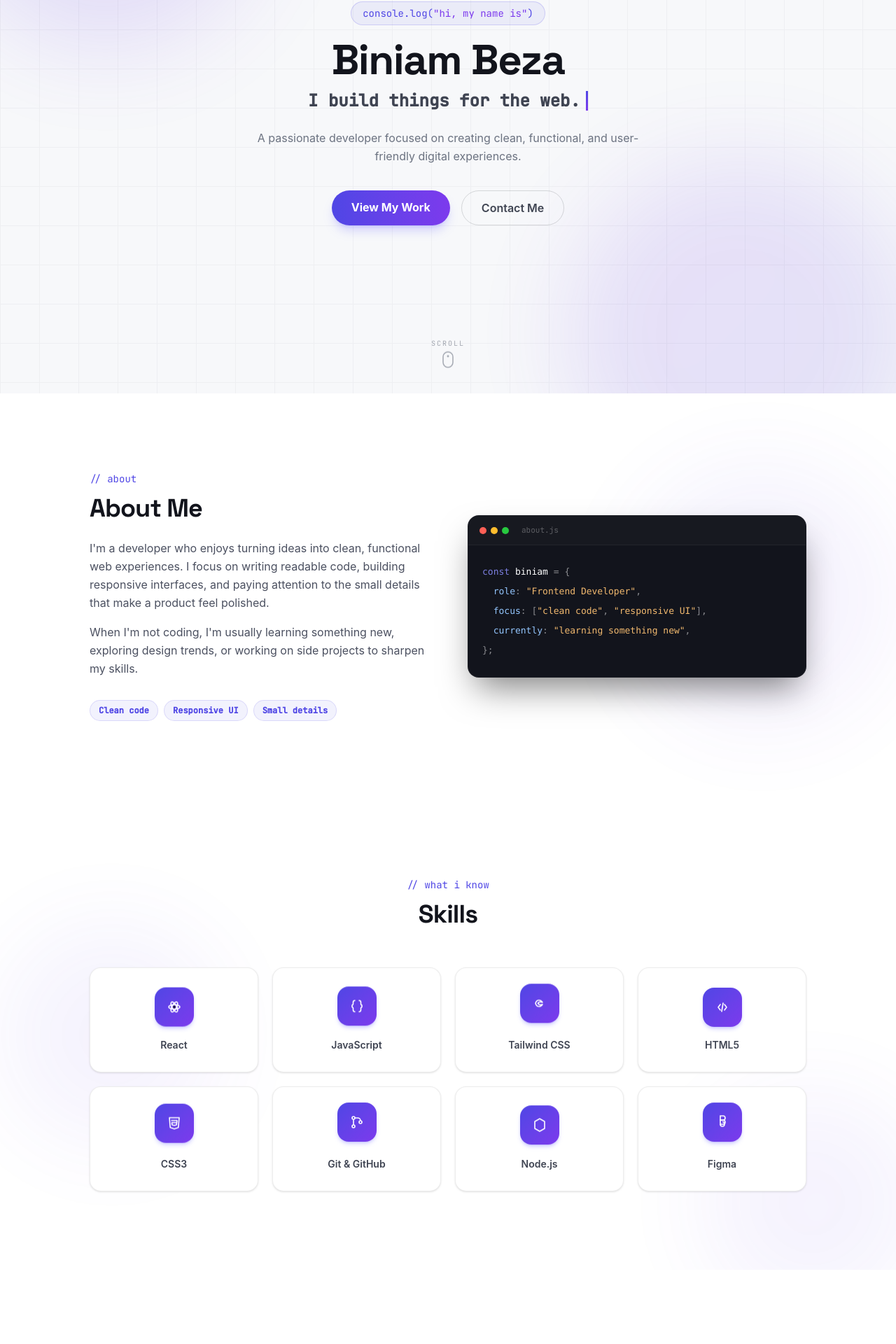
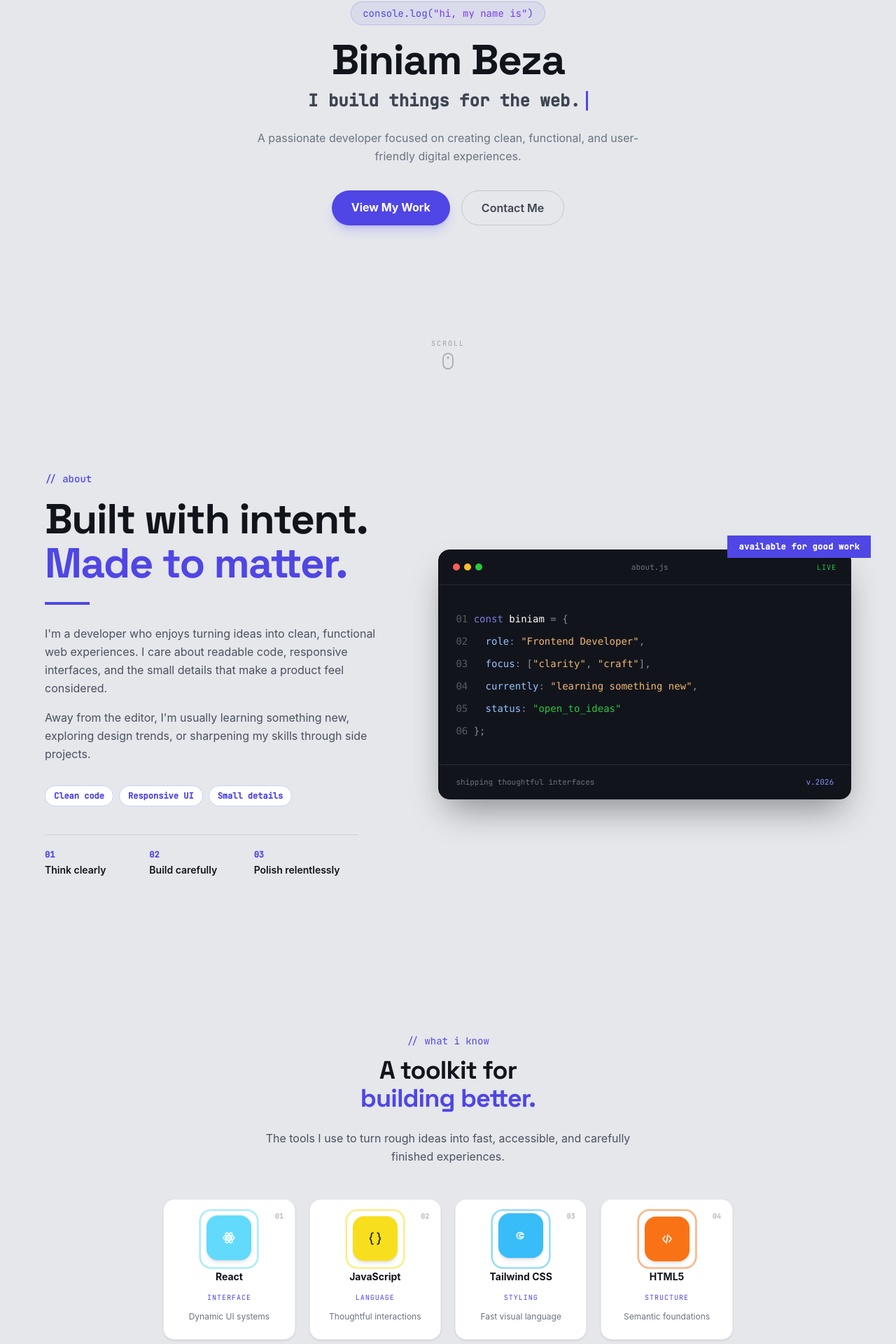
Before and after one commit to biniambeza/my-latest-portfolio, a React (Vite) app: page / in a window 1280 px wide. Shown: the part 238-2158 px from the top of the page at 70% size. Built offline with nearby package versions, Linux system fonts and the light colour scheme.

Commit message:
color corrections

```diff
--- a/src/components/Card.jsx
+++ b/src/components/Card.jsx
@@ -2,7 +2,7 @@ export default function Card({ project }) {
   const { title, description, image, tags, demo, github } = project;
 
   return (
-    <div className="group flex flex-col h-full bg-white dark:bg-zinc-900/60 rounded-2xl border border-black/6 dark:border-zinc-800 overflow-hidden shadow-sm transition-all duration-300 hover:-translate-y-1.5 hover:shadow-xl hover:shadow-indigo-500/10 dark:hover:shadow-indigo-500/10 dark:hover:border-zinc-700">
+    <div className="group flex flex-col h-full bg-white dark:bg-zinc-900 rounded-2xl border border-black/6 dark:border-zinc-800 overflow-hidden shadow-sm transition-all duration-300 hover:-translate-y-1.5 hover:shadow-xl hover:shadow-indigo-500/10 dark:hover:shadow-indigo-500/10 dark:hover:border-zinc-700">
       {/* Thumbnail */}
       <div className="relative aspect-video overflow-hidden bg-[#12141C] dark:bg-zinc-950">
         {image ? (
@@ -12,7 +12,7 @@ export default function Card({ project }) {
             className="w-full h-full object-cover transition-transform duration-500 group-hover:scale-105"
           />
         ) : (
-          <div className="w-full h-full flex items-center justify-center bg-linear-to-br from-[#4F46E5] to-[#7C3AED]">
+          <div className="w-full h-full flex items-center justify-center bg-[#4F46E5]">
             <span
               className="text-white/90 text-lg font-bold tracking-tight"
               style={{ fontFamily: "'Space Grotesk', sans-serif" }}
@@ -21,7 +21,6 @@ export default function Card({ project }) {
             </span>
           </div>
         )}
-        <div className="absolute inset-0 bg-linear-to-t from-black/50 via-transparent to-transparent opacity-0 group-hover:opacity-100 transition-opacity duration-300" />
       </div>
 
       {/* Body */}
--- a/src/sections/About.jsx
+++ b/src/sections/About.jsx
@@ -11,106 +11,101 @@ export default function About() {
   }, []);
 
   const focus = ["Clean code", "Responsive UI", "Small details"];
+  const stats = [
+    ["01", "Think clearly"],
+    ["02", "Build carefully"],
+    ["03", "Polish relentlessly"],
+  ];
 
   return (
     <section
       id="about"
-      className="relative py-28 px-6 bg-white dark:bg-[#09090B] transition-colors duration-300 overflow-hidden"
+      className="relative min-h-screen scroll-mt-20 py-28 px-6 bg-[#e5e7eb] dark:bg-[#09090B] transition-colors duration-300 overflow-hidden flex items-center"
     >
-      {/* Subtle ambient blob */}
-      <div className="pointer-events-none absolute top-1/2 right-0 -translate-y-1/2 w-[24rem] h-96 rounded-full bg-linear-to-br from-[#4F46E5] to-[#7C3AED] opacity-[0.06] dark:opacity-[0.08] blur-3xl" />
-
-      <div className="relative max-w-5xl mx-auto grid md:grid-cols-2 gap-14 items-center">
-        {/* Left — copy */}
+      <div className="relative max-w-6xl w-full mx-auto grid lg:grid-cols-[0.9fr_1.1fr] gap-12 lg:gap-20 items-center">
         <div className="text-left">
           <p
-            className="text-accent dark:text-indigo-400 mb-3 text-sm"
+            className="text-accent dark:text-indigo-400 mb-4 text-sm font-medium"
             style={{ fontFamily: "'JetBrains Mono', monospace" }}
           >
             // about
           </p>
           <h2
-            className="text-3xl md:text-4xl font-bold text-[#12141C] dark:text-zinc-100 mb-6 tracking-tight"
+            className="text-4xl md:text-6xl font-bold text-[#12141C] dark:text-zinc-100 mb-6 tracking-tight leading-[1.05]"
             style={{ fontFamily: "'Space Grotesk', sans-serif" }}
           >
-            About Me
+            Built with intent.
+            <span className="block text-accent dark:text-indigo-400">Made to matter.</span>
           </h2>
-
-          <p className="text-[#4B5060] dark:text-zinc-400 leading-relaxed mb-4">
+          <div className="w-16 h-1 bg-[#4F46E5] mb-7" />
+          <p className="max-w-xl text-[#4B5060] dark:text-zinc-400 leading-relaxed mb-4">
             I'm a developer who enjoys turning ideas into clean, functional web experiences. I
-            focus on writing readable code, building responsive interfaces, and paying attention
-            to the small details that make a product feel polished.
+            care about readable code, responsive interfaces, and the small details that make a
+            product feel considered.
           </p>
-          <p className="text-[#4B5060] dark:text-zinc-400 leading-relaxed mb-8">
-            When I'm not coding, I'm usually learning something new, exploring design trends, or
-            working on side projects to sharpen my skills.
+          <p className="max-w-xl text-[#4B5060] dark:text-zinc-400 leading-relaxed mb-8">
+            Away from the editor, I'm usually learning something new, exploring design trends, or
+            sharpening my skills through side projects.
           </p>
 
-          <ul className="flex flex-wrap gap-2">
+          <ul className="flex flex-wrap gap-2 mb-10">
             {focus.map((item) => (
               <li
                 key={item}
-                className="text-xs font-semibold px-3 py-1.5 rounded-full text-accent dark:text-indigo-300 bg-accent/[0.07] dark:bg-zinc-900 dark:border-zinc-800 border border-accent/15"
+                className="text-xs font-semibold px-3 py-1.5 rounded-full text-accent dark:text-indigo-300 bg-white dark:bg-zinc-900 border border-indigo-200 dark:border-zinc-800"
                 style={{ fontFamily: "'JetBrains Mono', monospace" }}
               >
                 {item}
               </li>
             ))}
           </ul>
+
+          <div className="grid grid-cols-3 max-w-md border-t border-black/10 dark:border-zinc-800 pt-5">
+            {stats.map(([number, label]) => (
+              <div key={number} className="pr-3">
+                <p className="text-accent dark:text-indigo-400 text-xs font-bold mb-1" style={{ fontFamily: "'JetBrains Mono', monospace" }}>
+                  {number}
+                </p>
+                <p className="text-sm font-semibold text-[#12141C] dark:text-zinc-200">{label}</p>
+              </div>
+            ))}
+          </div>
         </div>
 
-        {/* Right — bio-as-code card */}
-        <div className="relative">
-          <div className="rounded-2xl bg-[#12141C] dark:bg-black shadow-2xl shadow-black/50 overflow-hidden border border-white/5 dark:border-zinc-800">
-            {/* window chrome */}
-            <div className="flex items-center gap-1.5 px-4 py-3 border-b border-white/5 dark:border-zinc-800/80 bg-white/2">
-              <span className="w-2.5 h-2.5 rounded-full bg-[#FF5F56]" />
-              <span className="w-2.5 h-2.5 rounded-full bg-[#FFBD2E]" />
-              <span className="w-2.5 h-2.5 rounded-full bg-[#27C93F]" />
-              <span
-                className="ml-3 text-[11px] text-white/30 dark:text-zinc-500"
-                style={{ fontFamily: "'JetBrains Mono', monospace" }}
-              >
+        <div className="relative w-full">
+          <div className="absolute -top-5 -right-4 md:-right-7 bg-[#4F46E5] text-white px-4 py-2 text-xs font-bold tracking-wide z-10" style={{ fontFamily: "'JetBrains Mono', monospace" }}>
+            available for good work
+          </div>
+          <div className="rounded-2xl bg-[#12141C] dark:bg-black shadow-2xl shadow-black/40 overflow-hidden border border-[#12141C] dark:border-zinc-800">
+            <div className="flex items-center justify-between px-5 py-4 border-b border-white/10">
+              <div className="flex items-center gap-1.5">
+                <span className="w-2.5 h-2.5 rounded-full bg-[#FF5F56]" />
+                <span className="w-2.5 h-2.5 rounded-full bg-[#FFBD2E]" />
+                <span className="w-2.5 h-2.5 rounded-full bg-[#27C93F]" />
+              </div>
+              <span className="text-[11px] text-white/40" style={{ fontFamily: "'JetBrains Mono', monospace" }}>
                 about.js
               </span>
+              <span className="text-[10px] text-[#27C93F] uppercase tracking-widest" style={{ fontFamily: "'JetBrains Mono', monospace" }}>
+                live
+              </span>
             </div>
-
-            {/* code body */}
-            <pre
-              className="px-5 py-6 text-[13px] leading-7 overflow-x-auto"
-              style={{ fontFamily: "'JetBrains Mono', monospace" }}
-            >
+            <pre className="px-6 py-8 text-[13px] md:text-sm leading-8 overflow-x-auto" style={{ fontFamily: "'JetBrains Mono', monospace" }}>
               <code>
-                <span className="text-[#7C7FE0]">const</span>{" "}
-                <span className="text-white">biniam</span>{" "}
-                <span className="text-white/50">=</span>{" "}
-                <span className="text-white/50">{"{"}</span>
-                {"\n  "}
-                <span className="text-[#93C5FD]">role</span>
-                <span className="text-white/50">:</span>{" "}
-                <span className="text-[#F0B86E]">"Frontend Developer"</span>
-                <span className="text-white/50">,</span>
-                {"\n  "}
-                <span className="text-[#93C5FD]">focus</span>
-                <span className="text-white/50">:</span>{" "}
-                <span className="text-white/50">[</span>
-                <span className="text-[#F0B86E]">"clean code"</span>
-                <span className="text-white/50">,</span>{" "}
-                <span className="text-[#F0B86E]">"responsive UI"</span>
-                <span className="text-white/50">],</span>
-                {"\n  "}
-                <span className="text-[#93C5FD]">currently</span>
-                <span className="text-white/50">:</span>{" "}
-                <span className="text-[#F0B86E]">"learning something new"</span>
-                <span className="text-white/50">,</span>
-                {"\n"}
-                <span className="text-white/50">{"};"}</span>
+                <span className="text-white/30">01 </span><span className="text-[#7C7FE0]">const</span>{" "}
+                <span className="text-white">biniam</span>{" "}<span className="text-white/50">=</span>{" "}<span className="text-white/50">{"{"}</span>{"\n"}
+                <span className="text-white/30">02 </span>{"  "}<span className="text-[#93C5FD]">role</span><span className="text-white/50">:</span>{" "}<span className="text-[#F0B86E]">"Frontend Developer"</span><span className="text-white/50">,</span>{"\n"}
+                <span className="text-white/30">03 </span>{"  "}<span className="text-[#93C5FD]">focus</span><span className="text-white/50">:</span>{" "}<span className="text-white/50">[</span><span className="text-[#F0B86E]">"clarity"</span><span className="text-white/50">,</span>{" "}<span className="text-[#F0B86E]">"craft"</span><span className="text-white/50">],</span>{"\n"}
+                <span className="text-white/30">04 </span>{"  "}<span className="text-[#93C5FD]">currently</span><span className="text-white/50">:</span>{" "}<span className="text-[#F0B86E]">"learning something new"</span><span className="text-white/50">,</span>{"\n"}
+                <span className="text-white/30">05 </span>{"  "}<span className="text-[#93C5FD]">status</span><span className="text-white/50">:</span>{" "}<span className="text-[#27C93F]">"open_to_ideas"</span>{"\n"}
+                <span className="text-white/30">06 </span><span className="text-white/50">{"};"}</span>
               </code>
             </pre>
+            <div className="flex items-center justify-between border-t border-white/10 px-6 py-4 text-[11px] text-white/40" style={{ fontFamily: "'JetBrains Mono', monospace" }}>
+              <span>shipping thoughtful interfaces</span>
+              <span className="text-[#818CF8]">v.2026</span>
+            </div>
           </div>
-
-          {/* subtle accent glow beneath the card */}
-          <div className="pointer-events-none absolute -z-10 -bottom-6 -left-6 w-40 h-40 rounded-full bg-linear-to-br from-[#4F46E5] to-[#7C3AED] opacity-20 dark:opacity-20 blur-3xl" />
         </div>
       </div>
     </section>
--- a/src/sections/Certificates.jsx
+++ b/src/sections/Certificates.jsx
@@ -15,11 +15,9 @@ export default function Certificates() {
   return (
     <section
       id="certificates"
-      className="relative py-28 px-6 bg-white dark:bg-[#09090B] transition-colors duration-300 overflow-hidden"
+      className="relative min-h-screen scroll-mt-20 py-28 px-6 bg-[#e5e7eb] dark:bg-[#09090B] transition-colors duration-300 overflow-hidden flex items-center"
     >
       {/* Ambient background glow blob */}
-      <div className="pointer-events-none absolute top-0 left-1/2 -translate-x-1/2 w-136 h-80 rounded-full bg-linear-to-br from-[#4F46E5] to-[#7C3AED] opacity-[0.05] dark:opacity-[0.10] blur-3xl" />
-
       <div className="relative max-w-6xl mx-auto">
         <div className="text-center mb-16">
           <p
--- a/src/sections/Hero.jsx
+++ b/src/sections/Hero.jsx
@@ -20,7 +20,7 @@ export default function Hero() {
   return (
     <section
       id="hero"
-      className="relative min-h-screen flex flex-col justify-center items-center text-center px-6 overflow-hidden bg-[#F7F8FA] dark:bg-[#09090B] text-[#12141C] dark:text-zinc-100 transition-colors duration-300"
+      className="relative min-h-screen flex flex-col justify-center items-center text-center px-6 overflow-hidden bg-[#e5e7eb] dark:bg-[#09090B] text-[#12141C] dark:text-zinc-100 transition-colors duration-300"
     >
       <style>{`
         @keyframes drift-a {
@@ -41,34 +41,6 @@ export default function Hero() {
         .fade-up-4 { animation: fade-up 0.6s ease-out 0.3s both; }
         .fade-up-5 { animation: fade-up 0.6s ease-out 0.4s both; }
       `}</style>
-
-      {/* Ambient gradient blobs */}
-      <div
-        className="pointer-events-none absolute -top-24 -left-24 w-104 h-104 rounded-full bg-linear-to-br from-[#4F46E5] to-[#7C3AED] opacity-[0.14] dark:opacity-[0.12] blur-3xl"
-        style={{ animation: "drift-a 14s ease-in-out infinite" }}
-      />
-      <div
-        className="pointer-events-none absolute -bottom-32 -right-16 w-120 h-120 rounded-full bg-linear-to-br from-[#7C3AED] to-[#4F46E5] opacity-[0.12] dark:opacity-[0.10] blur-3xl"
-        style={{ animation: "drift-b 16s ease-in-out infinite" }}
-      />
-
-      {/* Faint grid texture (Dark overlay in dark mode, light overlay in light mode) */}
-      <div
-        className="pointer-events-none absolute inset-0 opacity-[0.035] dark:hidden"
-        style={{
-          backgroundImage:
-            "linear-gradient(#12141C 1px, transparent 1px), linear-gradient(90deg, #12141C 1px, transparent 1px)",
-          backgroundSize: "56px 56px",
-        }}
-      />
-      <div
-        className="pointer-events-none absolute inset-0 opacity-[0.05] hidden dark:block"
-        style={{
-          backgroundImage:
-            "linear-gradient(#FFFFFF 1px, transparent 1px), linear-gradient(90deg, #FFFFFF 1px, transparent 1px)",
-          backgroundSize: "56px 56px",
-        }}
-      />
 
       <div className="relative z-10 flex flex-col items-center">
         {/* Code pill badge */}
@@ -94,7 +66,7 @@ export default function Hero() {
         >
           I build things for the web.
           <span
-            className="inline-block w-0.75 h-6 md:h-7 bg-linear-to-b from-[#4F46E5] to-[#7C3AED] ml-1"
+            className="inline-block w-0.75 h-6 md:h-7 bg-[#4F46E5] ml-1"
             style={{ opacity: cursorOn ? 1 : 0 }}
           />
         </h2>
@@ -108,7 +80,7 @@ export default function Hero() {
         <div className="fade-up-5 flex flex-col sm:flex-row gap-4">
           <a
             href="#projects"
-            className="bg-linear-to-r from-[#4F46E5] to-[#7C3AED] text-white px-7 py-3 rounded-full font-bold shadow-lg shadow-indigo-500/25 dark:shadow-indigo-500/20 transition-all duration-300 hover:shadow-indigo-500/40 hover:-translate-y-0.5"
+            className="bg-[#4F46E5] text-white px-7 py-3 rounded-full font-bold shadow-lg shadow-indigo-500/25 dark:shadow-indigo-500/20 transition-all duration-300 hover:bg-[#4338CA] hover:shadow-indigo-500/40 hover:-translate-y-0.5"
           >
             View My Work
           </a>
--- a/src/sections/Projects.jsx
+++ b/src/sections/Projects.jsx
@@ -15,12 +15,9 @@ export default function Projects() {
   return (
     <section
       id="projects"
-      className="relative py-28 px-6 bg-white dark:bg-[#09090B] transition-colors duration-300 overflow-hidden"
+      className="relative min-h-screen scroll-mt-20 py-28 px-6 bg-[#e5e7eb] dark:bg-[#09090B] transition-colors duration-300 overflow-hidden flex items-center"
     >
       {/* Ambient background glow blobs */}
-      <div className="pointer-events-none absolute top-1/3 -left-20 w-80 h-80 rounded-full bg-linear-to-br from-[#4F46E5] to-[#7C3AED] opacity-[0.06] dark:opacity-[0.10] blur-3xl" />
-      <div className="pointer-events-none absolute bottom-10 -right-20 w-96 h-96 rounded-full bg-linear-to-br from-[#7C3AED] to-[#4F46E5] opacity-[0.06] dark:opacity-[0.10] blur-3xl" />
-
       <div className="relative max-w-6xl mx-auto">
         <div className="text-center mb-16">
           <p
--- a/src/sections/Skills.jsx
+++ b/src/sections/Skills.jsx
@@ -62,14 +62,14 @@ const icons = {
 };
 
 const skills = [
-  "React",
-  "JavaScript",
-  "Tailwind CSS",
-  "HTML5",
-  "CSS3",
-  "Git & GitHub",
-  "Node.js",
-  "Figma",
+  { name: "React", type: "Interface", description: "Dynamic UI systems", color: "#61DAFB" },
+  { name: "JavaScript", type: "Language", description: "Thoughtful interactions", color: "#F7DF1E" },
+  { name: "Tailwind CSS", type: "Styling", description: "Fast visual language", color: "#38BDF8" },
+  { name: "HTML5", type: "Structure", description: "Semantic foundations", color: "#F97316" },
+  { name: "CSS3", type: "Styling", description: "Polished responsive details", color: "#3B82F6" },
+  { name: "Git & GitHub", type: "Workflow", description: "Clean collaboration", color: "#F05032" },
+  { name: "Node.js", type: "Runtime", description: "Reliable web services", color: "#83CD29" },
+  { name: "Figma", type: "Design", description: "Ideas into direction", color: "#A259FF" },
 ];
 
 export default function Skills() {
@@ -104,7 +104,7 @@ export default function Skills() {
     <section
       id="skills"
       ref={sectionRef}
-      className="relative py-28 px-6 bg-white dark:bg-[#09090B] transition-colors duration-300 overflow-hidden"
+      className="relative min-h-screen scroll-mt-20 py-28 px-6 bg-[#e5e7eb] dark:bg-[#09090B] transition-colors duration-300 overflow-hidden flex items-center"
     >
       <style>{`
         @keyframes float-badge {
@@ -115,11 +115,11 @@ export default function Skills() {
           from { transform: rotate(0deg); }
           to { transform: rotate(360deg); }
         }
+        @keyframes skill-glow {
+          0%, 100% { transform: scale(0.92); opacity: 0.35; }
+          50% { transform: scale(1.08); opacity: 0.7; }
+        }
       `}</style>
-
-      {/* Ambient background glow blobs */}
-      <div className="pointer-events-none absolute top-1/2 left-0 -translate-y-1/2 w-80 h-80 rounded-full bg-linear-to-br from-[#4F46E5] to-[#7C3AED] opacity-[0.06] dark:opacity-[0.10] blur-3xl" />
-      <div className="pointer-events-none absolute -bottom-16 -right-10 w-80 h-80 rounded-full bg-linear-to-br from-[#7C3AED] to-[#4F46E5] opacity-[0.06] dark:opacity-[0.10] blur-3xl" />
 
       <div className="relative max-w-5xl mx-auto text-center">
         <p
@@ -132,37 +132,40 @@ export default function Skills() {
           className="text-3xl md:text-4xl font-bold text-[#12141C] dark:text-zinc-100 mb-14 tracking-tight"
           style={{ fontFamily: "'Space Grotesk', sans-serif" }}
         >
-          Skills
+          A toolkit for
+          <span className="block text-accent dark:text-indigo-400">building better.</span>
         </h2>
+        <p className="max-w-xl mx-auto -mt-8 mb-12 text-[#4B5060] dark:text-zinc-400 leading-relaxed">
+          The tools I use to turn rough ideas into fast, accessible, and carefully finished experiences.
+        </p>
 
         <div className="grid grid-cols-2 sm:grid-cols-3 md:grid-cols-4 gap-5">
           {skills.map((skill, i) => (
             <div
-              key={skill}
-              className="group relative bg-white dark:bg-zinc-900/60 border border-black/[0.07] dark:border-zinc-800 rounded-2xl px-4 py-7 flex flex-col items-center gap-4 shadow-sm transition-all duration-300 hover:-translate-y-2 hover:shadow-xl hover:shadow-indigo-500/15 dark:hover:shadow-indigo-500/10 hover:border-transparent dark:hover:border-transparent"
+              key={skill.name}
+              className="group relative bg-white dark:bg-zinc-900 border border-black/[0.07] dark:border-zinc-800 rounded-2xl px-4 py-6 flex flex-col items-center gap-3 shadow-sm transition-all duration-500 hover:-translate-y-2 hover:shadow-xl hover:shadow-indigo-500/15 dark:hover:shadow-indigo-500/10 hover:border-indigo-300 dark:hover:border-indigo-800"
               style={{
                 opacity: visible ? 1 : 0,
                 transform: visible ? "scale(1) translateY(0)" : "scale(0.92) translateY(14px)",
-                transition: `opacity 0.5s ease-out ${i * 70}ms, transform 0.5s ease-out ${i * 70}ms`,
+                transition: `opacity 0.5s ease-out ${i * 70}ms, transform 0.5s ease-out ${i * 70}ms, border-color 0.3s ease-out`,
               }}
             >
-              {/* Hover gradient borders */}
-              <div className="pointer-events-none absolute inset-0 rounded-2xl opacity-0 group-hover:opacity-100 transition-opacity duration-300 [background:linear-gradient(white,white)_padding-box,linear-gradient(135deg,#4F46E5,#7C3AED)_border-box] border-2 border-transparent dark:hidden" />
-              <div className="pointer-events-none absolute inset-0 rounded-2xl opacity-0 group-hover:opacity-100 transition-opacity duration-300 [background:linear-gradient(#18181b,#18181b)_padding-box,linear-gradient(135deg,#4F46E5,#7C3AED)_border-box] border-2 border-transparent hidden dark:block" />
-
-              {/* Icon badge */}
+              <span className="absolute top-4 right-4 text-[10px] font-bold text-black/25 dark:text-white/25" style={{ fontFamily: "'JetBrains Mono', monospace" }}>
+                {String(i + 1).padStart(2, "0")}
+              </span>
               <div className="relative">
                 <span
-                  className="pointer-events-none absolute -inset-1.5 rounded-full opacity-0 group-hover:opacity-100 transition-opacity duration-300"
+                  className="pointer-events-none absolute -inset-2 rounded-2xl border-2 opacity-0 group-hover:opacity-100 transition-opacity duration-300"
                   style={{
-                    background:
-                      "conic-gradient(from 0deg, #4F46E5, #7C3AED, transparent 70%)",
-                    animation: "spin-slow 3s linear infinite",
+                    borderColor: skill.color,
+                    animation: "skill-glow 2.5s ease-in-out infinite",
                   }}
                 />
                 <div
-                  className="relative w-14 h-14 rounded-2xl bg-linear-to-br from-[#4F46E5] to-[#7C3AED] flex items-center justify-center shadow-md shadow-indigo-500/25 transition-transform duration-300 group-hover:scale-110 group-hover:rotate-6"
+                  className="relative w-16 h-16 rounded-2xl flex items-center justify-center shadow-md transition-transform duration-500 group-hover:scale-110 group-hover:rotate-6"
                   style={{
+                    backgroundColor: skill.color,
+                    color: skill.name === "JavaScript" ? "#12141C" : "#ffffff",
                     animation: `float-badge ${3 + (i % 3) * 0.4}s ease-in-out infinite`,
                     animationDelay: `${i * 0.15}s`,
                   }}
@@ -172,17 +175,17 @@ export default function Skills() {
                     height="24"
                     viewBox="0 0 24 24"
                     fill="none"
-                    stroke="white"
+                    stroke="currentColor"
                     strokeWidth="1.6"
                   >
-                    {icons[skill]}
+                    {icons[skill.name]}
                   </svg>
                 </div>
               </div>
 
-              <span className="relative text-sm font-semibold text-[#3F4452] dark:text-zinc-300 group-hover:text-[#12141C] dark:group-hover:text-white transition-colors">
-                {skill}
-              </span>
+              <span className="relative text-sm font-bold text-[#12141C] dark:text-zinc-100 transition-colors">{skill.name}</span>
+              <span className="text-[10px] uppercase tracking-widest text-accent dark:text-indigo-400" style={{ fontFamily: "'JetBrains Mono', monospace" }}>{skill.type}</span>
+              <span className="text-xs text-[#6B7280] dark:text-zinc-500">{skill.description}</span>
             </div>
           ))}
         </div>
```
Also changed, not shown: src/components/CertificateCard.jsx (+2 -8 lines), src/components/Footer.jsx (+4 -4 lines), src/components/Navbar.jsx (+10 -10 lines), src/sections/Contact.jsx (+2 -5 lines).
